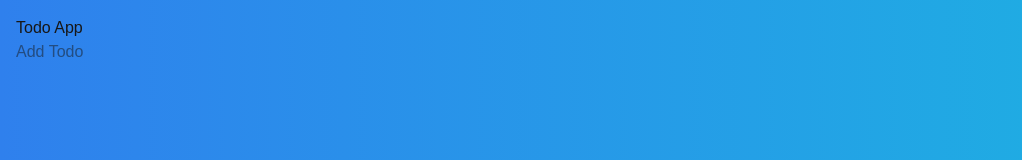
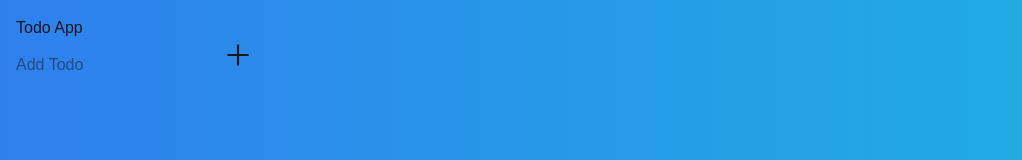
Before and after one commit to AleksandrKompanetc/next_app, a Next.js app: page / in a window 1280 px wide. Shown: the top 160 px of the page, without its empty margins (0-1022 px from the left). Built offline with nearby package versions, Linux system fonts and the light colour scheme.

Commit message:
added react-icon Plus

```diff
--- a/src/app/page.tsx
+++ b/src/app/page.tsx
@@ -1,4 +1,5 @@
 import Image from "next/image";
+import { AiOutlinePlus } from 'react-icons/ai';
 
 const style = {
   bg: `h-screen w-screen p-4 bg-gradient-to-r from-[#2F80ED] to-[#1CB5E0]`,
@@ -16,7 +17,7 @@ export default function Home() {
         <h3 className={style.heading}>Todo App</h3>
         <form className={style.form}>
           <input className={style.input} type="text" placeholder="Add Todo" />
-          <button className={style.button}></button>
+          <button className={style.button}><AiOutlinePlus size={30} /></button>
         </form>
       </div>
     </div>
```
